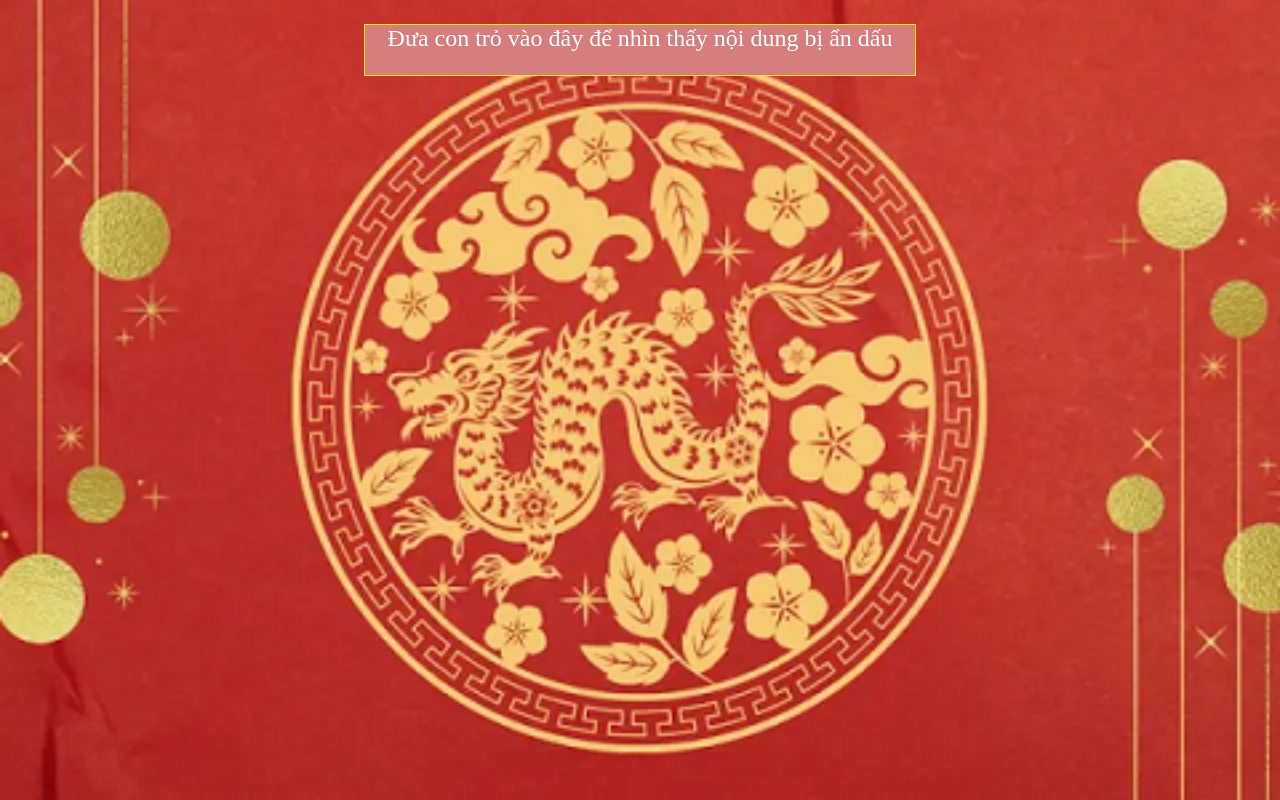
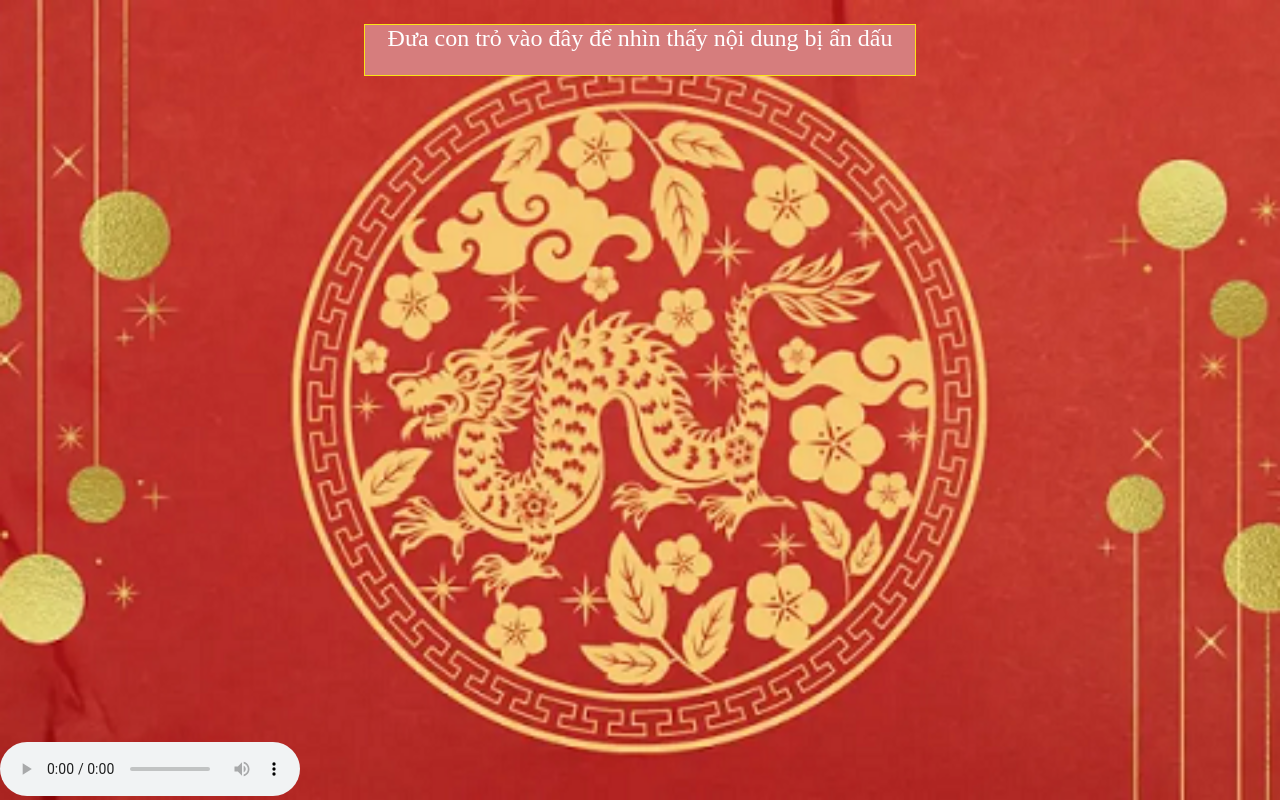
Before and after one commit to shrimpTVN/lunar_new_year_2024, a plain HTML site: page index.html in a window 1280 px wide. Drawn offline with Linux system fonts and the light colour scheme.

Commit message:
fixed audio

```diff
--- a/index.html
+++ b/index.html
@@ -16,7 +16,8 @@
         </span>
     </main>
     <footer>
-        <audio  loop autoplay>
+
+        <audio controls autoplay loop>
             <source src="./musics/DoanCaXuan-DanTruong_4ja2s.mp3" type="audio/mpeg">
             <source src="./musics/DoanCaXuan-DanTruong_4ja2s.wav" type="audio/wav">
 
--- a/style.css
+++ b/style.css
@@ -5,6 +5,11 @@ body
     background-position: center;
     background-attachment: fixed;
     background-size: cover;
+    margin: 0;
+    padding: 0;
+    display: flex;
+    min-height: 100vh;
+    flex-direction: column;
 }
 
 #p1
@@ -42,7 +47,13 @@ span:hover #p2
 {
     display:block;
 }
-audio
+
+span:active #p2
 {
-    margin-bottom:auto;
+    background-color: rgb(253, 198, 46);
 }
+
+footer
+{
+    margin-top: auto;
+}
```
